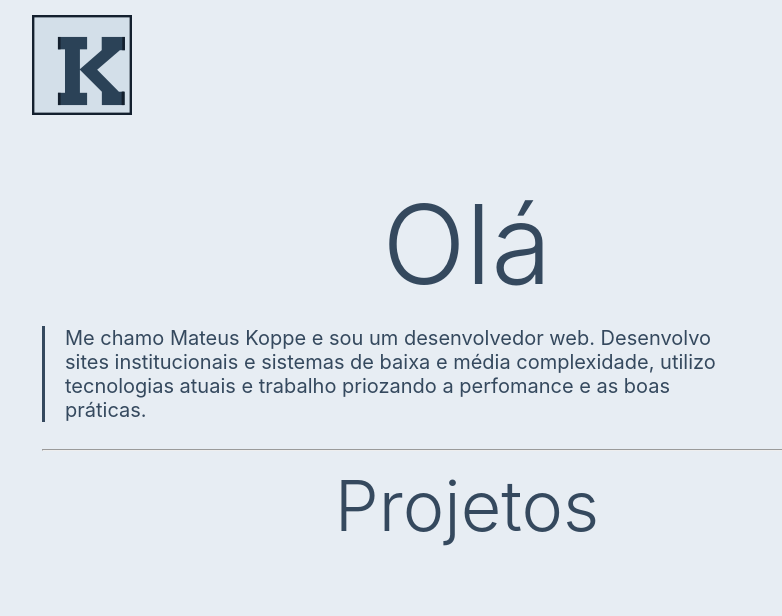
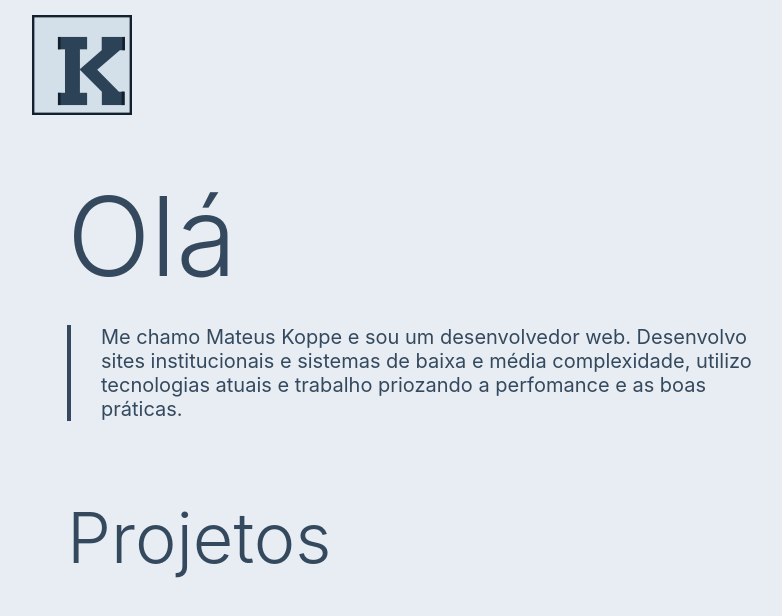
Before and after one commit to mateusKoppe/mateuskoppe.github.io, a Nuxt app: page / in a window 1280 px wide. Shown: the top 616 px of the page, without its empty margins (173-955 px from the left). Built offline with nearby package versions, Linux system fonts and the light colour scheme.

Commit message:
Refactor and update style

```diff
--- a/assets/style/base.scss
+++ b/assets/style/base.scss
@@ -10,11 +10,24 @@ html {
   margin: 0;
 }
 
+section.container {
+  padding-top: 3rem;
+  padding-bottom: 2.5rem;
+}
+
+.container {
+  width: 100%;
+  max-width: 80rem;
+  margin: auto;
+}
+
 .title {
   font-family: "Quicksand", "Source Sans Pro", -apple-system, BlinkMacSystemFont, "Segoe UI", Roboto, "Helvetica Neue", Arial, sans-serif; /* 1 */
   display: block;
   font-weight: 300;
   color: #35495e;
+  margin-bottom: .2em;
+  margin-top: .06em;
 }
 
 h1.title {
@@ -27,11 +40,11 @@ h2.title {
 
 .quote {
   color: #35495e;
-  font-size: 2rem;
+  font-size: 2em;
   max-width: 70rem;
   text-align: left;
-  padding-left: 2rem;
-  border-left: #35495e solid 3px;
+  padding-left: 1.5em;
+  border-left: #35495e solid .2em;
   margin-top: 1.5rem;
   margin-bottom: 1.5rem;
 }
--- a/pages/index.vue
+++ b/pages/index.vue
@@ -1,13 +1,12 @@
 <template>
-  <section class="container">
-    <div>
+  <div>
+    <section class="container">
       <span class="wellcoming title">
         Olá
       </span>
       <p class="quote">Me chamo Mateus Koppe e sou um desenvolvedor web. Desenvolvo sites institucionais e sistemas de baixa e média complexidade, utilizo tecnologias atuais e trabalho priozando a perfomance e as boas práticas.</p>
-      <br>
-      <hr>
-      <br>
+    </section>
+    <section class="container">
       <h2 class="title">
         Projetos
       </h2>
@@ -24,8 +23,8 @@
             >
         </nuxt-link>
       </div>
-    </div>
-  </section>
+    </section>
+  </div>
 </template>
 
 <script>
@@ -40,14 +39,6 @@ export default {
 </script>
 
 <style lang="scss">
-.container {
-  min-height: 100vh;
-  display: flex;
-  justify-content: center;
-  align-items: center;
-  text-align: center;
-}
-
 .wellcoming {
   font-size: 11rem;
 }
--- a/pages/projects/_slug.vue
+++ b/pages/projects/_slug.vue
@@ -23,52 +23,3 @@ export default {
   },
 }
 </script>
-
-<style>
-.container {
-  min-height: 100vh;
-  display: flex;
-  justify-content: center;
-  align-items: center;
-  text-align: center;
-}
-
-.title {
-  font-family: "Quicksand", "Source Sans Pro", -apple-system, BlinkMacSystemFont, "Segoe UI", Roboto, "Helvetica Neue", Arial, sans-serif; /* 1 */
-  display: block;
-  font-weight: 300;
-  color: #35495e;
-  letter-spacing: 1px;
-}
-
-h1.title {
-  font-size: 100px;
-}
-
-h2.title {
-  font-size: 70px;
-}
-
-.quote {
-  color: #35495e;
-  max-width: 700px;
-  text-align: left;
-  padding-left: 20px;
-  border-left: #35495e solid 3px;
-  margin-top: 15px;
-  margin-bottom: 15px;
-}
-
-.project-card {
-  display: inline-block;
-  box-shadow: 0 .3px 5px .2px rgba(30, 30, 30, .3);
-  max-width: 300px;
-  color: #35495e;
-  padding: 15px;
-  margin: 10px;
-}
-
-.links {
-  padding-top: 15px;
-}
-</style>
```
